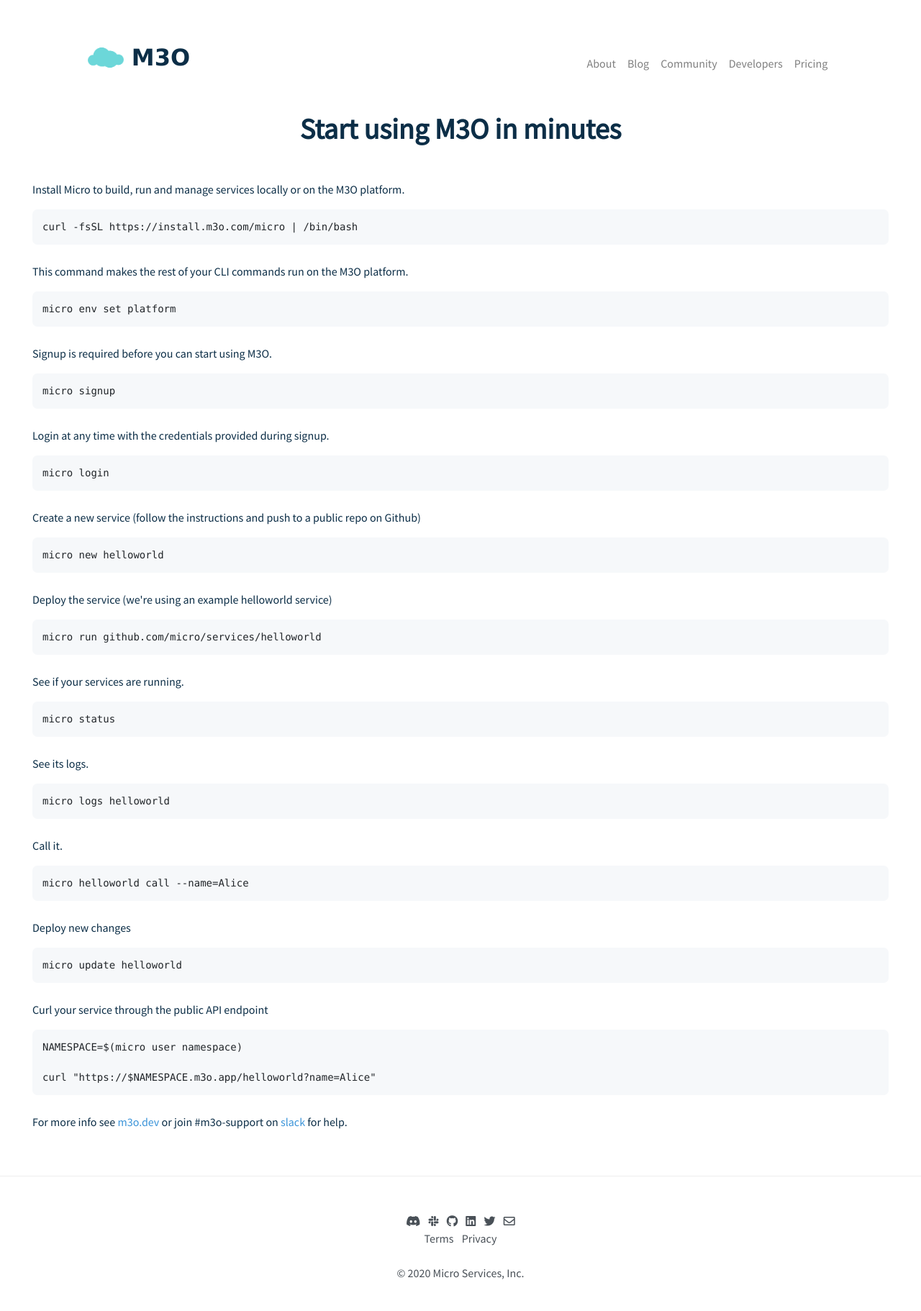
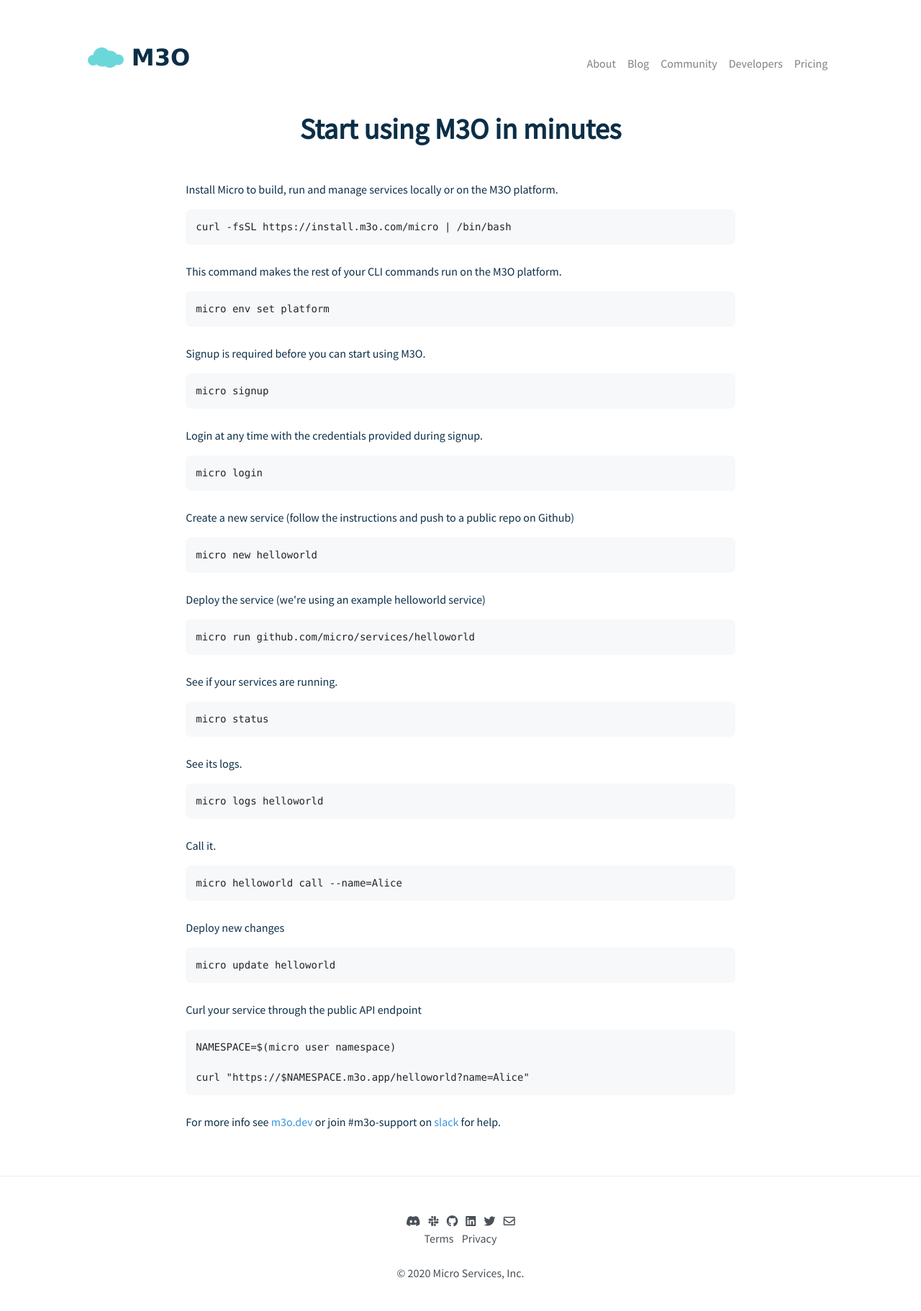
Before and after one commit to micro-community/go-micro-v2-doc, a Jekyll site: the page built from start.html, in a window 1280 px wide. Shown: the whole page at 72% size. Built offline with Jekyll 4.4.1, drawn with Linux system fonts in a browser that asks for light colours; nearby versions of some CDN libraries.

Commit message:
fix start page

```diff
--- a/start.html
+++ b/start.html
@@ -4,6 +4,7 @@
 layout: default
 ---
 
+<div class="col-md-8 offset-md-2">
     <p>
 	Install Micro to build, run and manage services locally or on the M3O platform.
 	<pre class="command"><b>curl -fsSL https://install.m3o.com/micro | /bin/bash</b></pre>
@@ -64,3 +65,4 @@
 
     For more info see <a href="https://m3o.dev/">m3o.dev</a> or join #m3o-support on <a href="https://slack.m3o.com">slack</a> for help.
     <br />
+</div>
```
